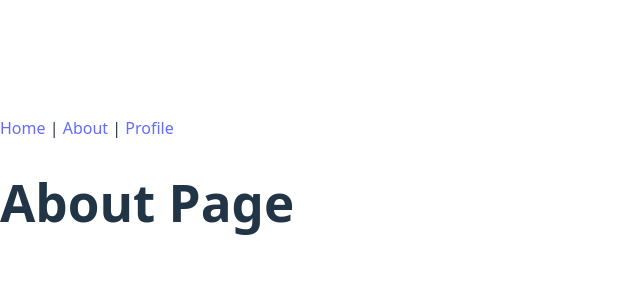
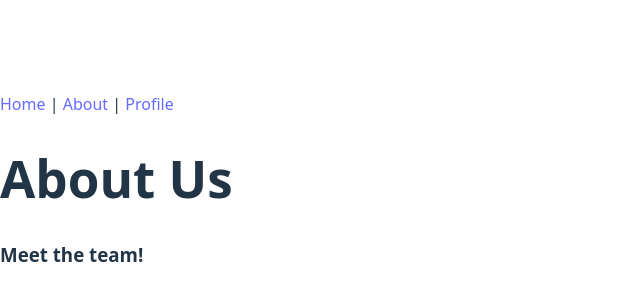
Before and after one commit to naimabc/capstone-project-naima-ayaan, a React (Vite) app in the folder capstone-project-naima-ayaan/: page /about in a window 1280 px wide. Shown: the part 210-510 px from the top of the page, without its empty margins (0-640 px from the left). Built offline with nearby package versions, Linux system fonts and the light colour scheme.

Commit message:
my current work

```diff
--- a/capstone-project-naima-ayaan/src/App.jsx
+++ b/capstone-project-naima-ayaan/src/App.jsx
@@ -5,7 +5,6 @@ import Profile from "./pages/Profile";
 
 function App() {
   return (
-
     <BrowserRouter>
       <nav>
         <Link to="/">Home</Link> |{" "}
--- a/capstone-project-naima-ayaan/src/pages/About.jsx
+++ b/capstone-project-naima-ayaan/src/pages/About.jsx
@@ -1,5 +1,11 @@
+import Header from "./components/Header.jsx";
 function About() {
-  return <h1>About Page</h1>;
+  return (
+    <Header title='About Us' subtitle='Meet the team!'/>
+
+
+
+  );
 }
 
 export default About;
--- a/capstone-project-naima-ayaan/src/pages/Home.jsx
+++ b/capstone-project-naima-ayaan/src/pages/Home.jsx
@@ -1,7 +1,10 @@
+import Header from "./components/Header.jsx";
+
 function Home() {
-    <div>
-
-    </div>
-    return <h1>Home Page</h1>;
+    return(
+        <div>
+            <Header title='Welcome!' subtitle='subtitle'/>
+        </div>
+    );
 }
 export default Home;
--- a/capstone-project-naima-ayaan/src/pages/Profile.jsx
+++ b/capstone-project-naima-ayaan/src/pages/Profile.jsx
@@ -1,5 +1,9 @@
+import Header from "./components/Header.jsx";
+
 function Profile() {
-  return <h1>Profile Page</h1>;
+  return(
+  <Header title='Username' subtitle='subtitle'/>
+  );
 }
 
 
--- /dev/null
+++ b/capstone-project-naima-ayaan/src/pages/components/Header.jsx
@@ -0,0 +1,9 @@
+function Header({title,subtitle}) {
+    return (
+        <div>
+                <h1>{title}</h1>
+                <h3>{subtitle}</h3>
+       </div>
+    );
+}
+export default Header;
```
